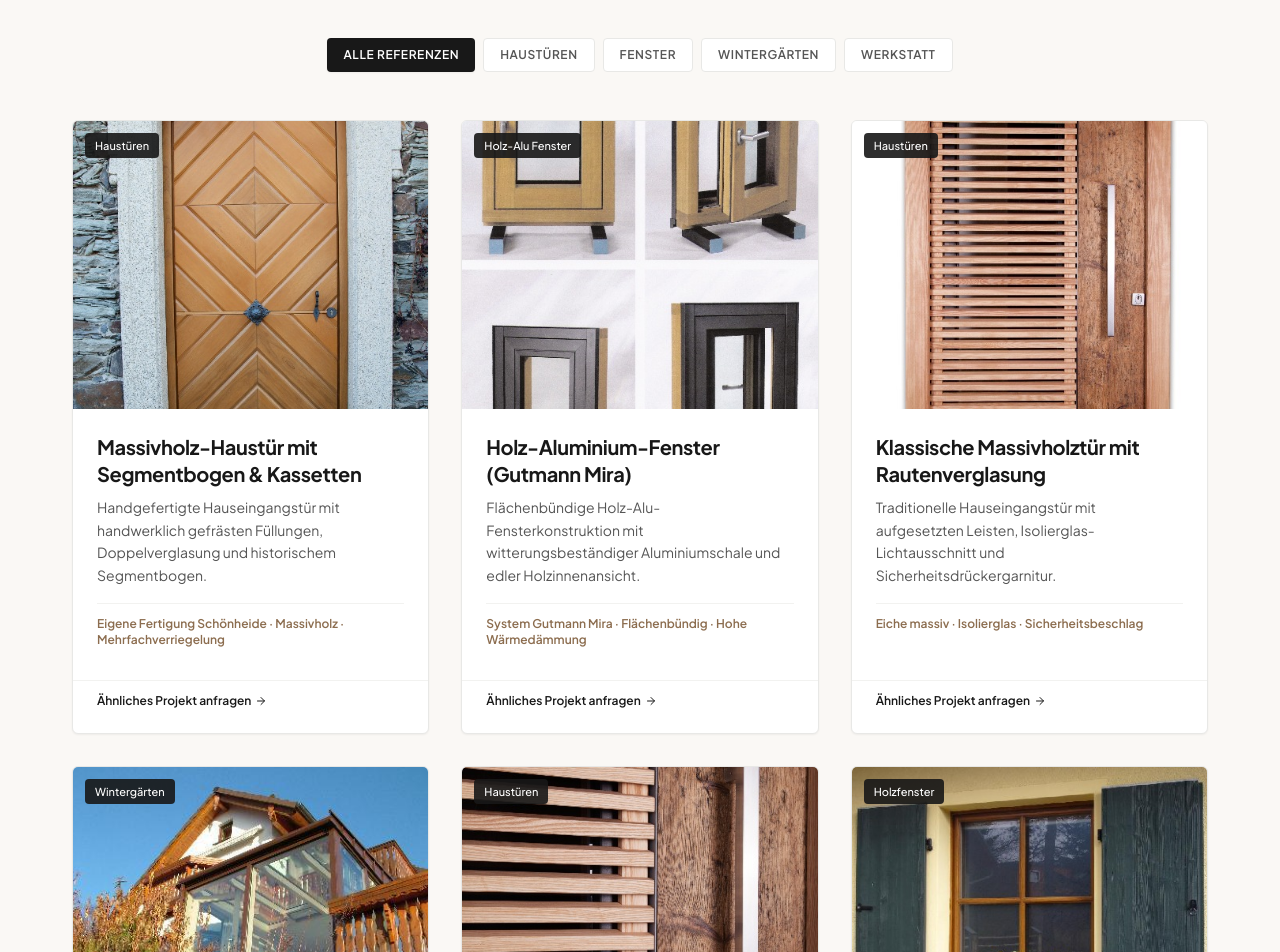
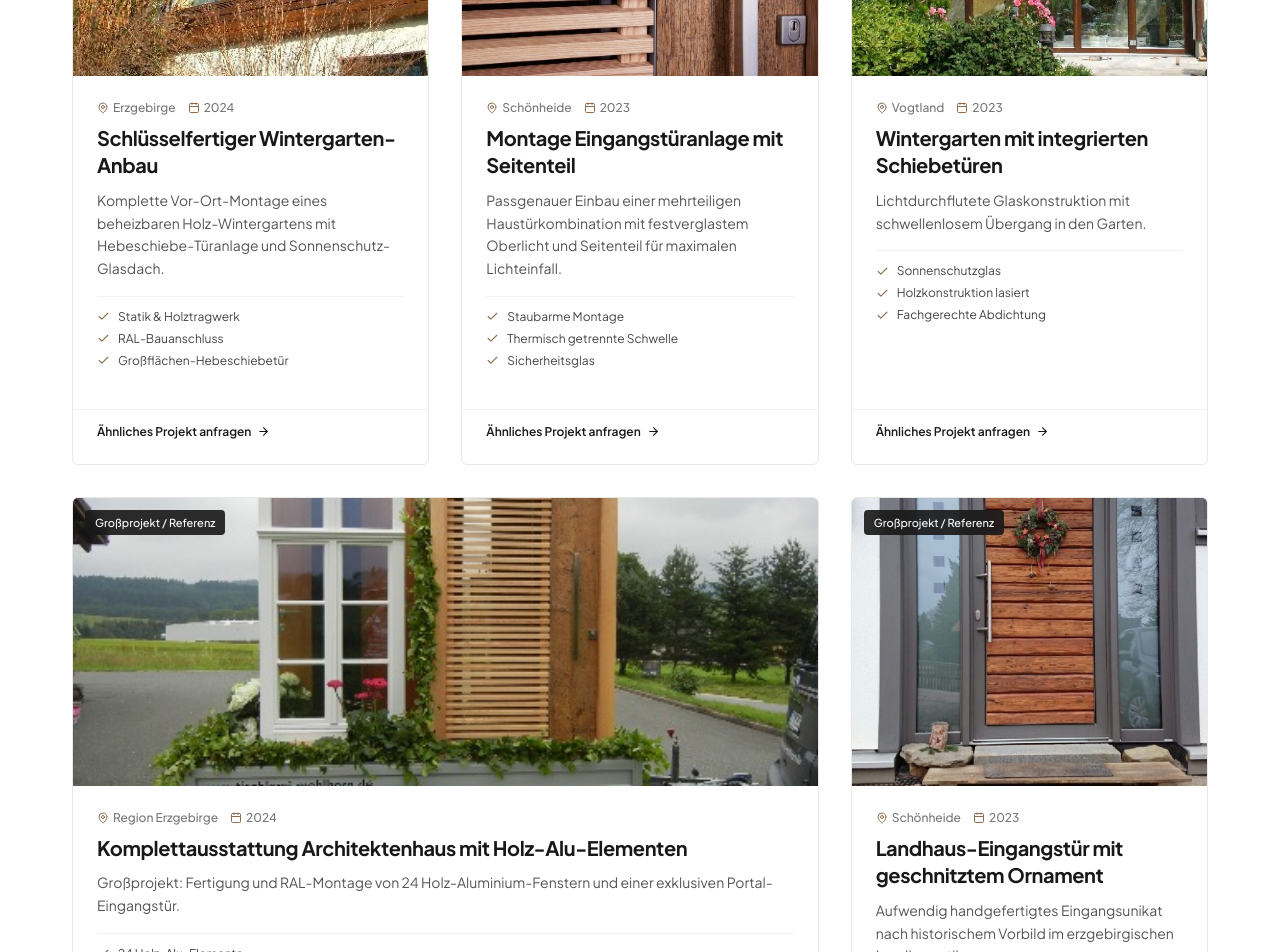
Before and after one commit to XPaule98/tischlerei-mehlhorn, a Next.js app in the folder web/: page /galerie in a window 1280 px wide. Shown: the part 1380-2332 px from the top of the page. Built offline with nearby package versions, Linux system fonts and the light colour scheme; no server answers.

Commit message:
feat: complete gallery overhaul with categorized project showcase (Erfolge, Eigene Produktion, Montage & Baustellen, Großprojekte), lightbox zoom, and full Sanity CMS backend management

```diff
--- a/web/app/galerie/GalerieClient.tsx
+++ b/web/app/galerie/GalerieClient.tsx
@@ -2,127 +2,181 @@
 
 import { useState } from "react";
 import Link from "next/link";
-import { ArrowRight } from "lucide-react";
+import { ArrowRight, MapPin, Calendar, Check, X, ChevronLeft, ChevronRight, Maximize2 } from "lucide-react";
 
-type Category = "alle" | "tueren" | "fenster" | "wintergarten" | "werkstatt";
+export interface GalleryProject {
+  _id?: string;
+  title: string;
+  category: "produktion" | "montage" | "projekte" | "erfolge";
+  location?: string;
+  year?: string;
+  imageUrl: string;
+  galleryUrls?: string[];
+  description?: string;
+  scope?: string[];
+  featured?: boolean;
+}
 
-const realProjects = [
+const fallbackProjects: GalleryProject[] = [
+  // 1. Eigene Produktion
   {
-    id: "tuer-5",
-    title: "Massivholz-Haustür mit Segmentbogen & Kassetten",
-    category: "tueren" as const,
-    categoryLabel: "Haustüren",
-    image: "/images/real/tuer-5.jpg",
-    description: "Handgefertigte Hauseingangstür mit handwerklich gefrästen Füllungen, Doppelverglasung und historischem Segmentbogen.",
-    details: "Eigene Fertigung Schönheide · Massivholz · Mehrfachverriegelung",
+    title: "Holz-Aluminium-Fenster (System Gutmann Mira)",
+    category: "produktion",
+    location: "Werkstatt Schönheide",
+    year: "2024",
+    imageUrl: "/images/real/fenster-holzalu-buendig.jpg",
+    galleryUrls: ["/images/real/fenster-holzalu-buendig.jpg", "/images/real/fenster-holz-1.jpg"],
+    description:
+      "Flächenbündige Holz-Alu-Fertigung in unserer eigenen Werkstatt. Innen behagliches Naturholz, außen unverwüstliches Aluminium.",
+    scope: ["System GUTMANN MIRA", "Eigene Holzverleimung", "3-fach Wärmeschutz"],
   },
   {
-    id: "fenster-holzalu",
-    title: "Holz-Aluminium-Fenster (Gutmann Mira)",
-    category: "fenster" as const,
-    categoryLabel: "Holz-Alu Fenster",
-    image: "/images/real/fenster-holzalu-buendig.jpg",
-    description: "Flächenbündige Holz-Alu-Fensterkonstruktion mit witterungsbeständiger Aluminiumschale und edler Holzinnenansicht.",
-    details: "System Gutmann Mira · Flächenbündig · Hohe Wärmedämmung",
+    title: "Massivholz-Haustür mit Segmentbogen & Kassetten",
+    category: "produktion",
+    location: "Werkstatt Schönheide",
+    year: "2024",
+    imageUrl: "/images/real/tuer-5.jpg",
+    galleryUrls: ["/images/real/tuer-5.jpg", "/images/real/tuer-6.jpg"],
+    description:
+      "Traditionell gefräste Kassettenhaustür mit Segmentbogen und integrierter Mehrfachverriegelung nach Kundenmaß.",
+    scope: ["Eiche Massivholz", "Sicherheitsbeschlag RC2", "Individuelle Schnitzprofile"],
   },
   {
-    id: "tuer-6",
-    title: "Klassische Massivholztür mit Rautenverglasung",
-    category: "tueren" as const,
-    categoryLabel: "Haustüren",
-    image: "/images/real/tuer-6.jpg",
-    description: "Traditionelle Hauseingangstür mit aufgesetzten Leisten, Isolierglas-Lichtausschnitt und Sicherheitsdrückergarnitur.",
-    details: "Eiche massiv · Isolierglas · Sicherheitsbeschlag",
+    title: "Traditionelle Holzfenster mit Ziersprossen",
+    category: "produktion",
+    location: "Werkstatt Schönheide",
+    year: "2023",
+    imageUrl: "/images/real/fenster-holz-1.jpg",
+    description:
+      "Denkmalgerechte Holzfenster mit Zierkämpfern und aufgesetzten Wiener Sprossen für eine denkmalgeschützte Villa.",
+    scope: ["Denkmalschutz-Konform", "Mehrschicht-Tauchorundierung", "Isolierglas"],
+  },
+
+  // 2. Montage & Baustellen
+  {
+    title: "Schlüsselfertiger Wintergarten-Anbau",
+    category: "montage",
+    location: "Erzgebirge",
+    year: "2024",
+    imageUrl: "/images/real/wintergarten-1.jpg",
+    galleryUrls: ["/images/real/wintergarten-1.jpg", "/images/real/wintergarten-2.jpg"],
+    description:
+      "Komplette Vor-Ort-Montage eines beheizbaren Holz-Wintergartens mit Hebeschiebe-Türanlage und Sonnenschutz-Glasdach.",
+    scope: ["Statik & Holztragwerk", "RAL-Bauanschluss", "Großflächen-Hebeschiebetür"],
   },
   {
-    id: "wintergarten-1",
-    title: "Tragender Holz-Wintergarten mit Glasdach",
-    category: "wintergarten" as const,
-    categoryLabel: "Wintergärten",
-    image: "/images/real/wintergarten-1.jpg",
-    description: "Individuell geplanter Wintergartenanbau mit tragender Leimholzkonstruktion und großzügigen Glasfeldern.",
-    details: "Eigene Statik & Fertigung · Sonnenschutzglas · Beheizbar",
+    title: "Montage Eingangstüranlage mit Seitenteil",
+    category: "montage",
+    location: "Schönheide",
+    year: "2023",
+    imageUrl: "/images/real/tuer-7.jpg",
+    description:
+      "Passgenauer Einbau einer mehrteiligen Haustürkombination mit festverglastem Oberlicht und Seitenteil für maximalen Lichteinfall.",
+    scope: ["Staubarme Montage", "Thermisch getrennte Schwelle", "Sicherheitsglas"],
   },
   {
-    id: "tuer-7",
-    title: "Eingangstüranlage mit Seitenteil & Sprossenfenster",
-    category: "tueren" as const,
-    categoryLabel: "Haustüren",
-    image: "/images/real/tuer-7.jpg",
-    description: "Mehrteilige Haustürkombination mit festverglastem Oberlicht und Seitenteil für maximalen Lichteinfall im Flurbereich.",
-    details: "Massivholz · Isolierglas mit echten Sprossen",
+    title: "Wintergarten mit integrierten Schiebetüren",
+    category: "montage",
+    location: "Vogtland",
+    year: "2023",
+    imageUrl: "/images/real/wintergarten-2.jpg",
+    description:
+      "Lichtdurchflutete Glaskonstruktion mit schwellenlosem Übergang in den Garten.",
+    scope: ["Sonnenschutzglas", "Holzkonstruktion lasiert", "Fachgerechte Abdichtung"],
+  },
+
+  // 3. Großprojekte & Referenzen
+  {
+    title: "Komplettausstattung Architektenhaus mit Holz-Alu-Elementen",
+    category: "projekte",
+    location: "Region Erzgebirge",
+    year: "2024",
+    imageUrl: "/images/real/gebaeude-1.jpg",
+    galleryUrls: ["/images/real/gebaeude-1.jpg", "/images/real/fenster-holzalu-buendig.jpg"],
+    description:
+      "Großprojekt: Fertigung und RAL-Montage von 24 Holz-Aluminium-Fenstern und einer exklusiven Portal-Eingangstür.",
+    scope: ["24 Holz-Alu-Elemente", "1 Hauseingangsportal", "RAL-Güteüberwacht"],
+    featured: true,
   },
   {
-    id: "fenster-holz-1",
-    title: "Holzfenster aus eigener Produktion",
-    category: "fenster" as const,
-    categoryLabel: "Holzfenster",
-    image: "/images/real/fenster-holz-1.jpg",
-    description: "Traditionell gefertigte Holzfenster mit Mehrschicht-Verleimung und umweltfreundlicher Tauchgrundierung.",
-    details: "Eigene Fertigung Schönheide · 3-fach Isolierglas",
+    title: "Landhaus-Eingangstür mit geschnitztem Ornament",
+    category: "projekte",
+    location: "Schönheide",
+    year: "2023",
+    imageUrl: "/images/real/tuer-8.jpg",
+    description:
+      "Aufwendig handgefertigtes Eingangsunikat nach historischem Vorbild im erzgebirgischen Landhausstil.",
+    scope: ["Eichen-Massivbau", "Handwerkliche Schnitzarbeit", "Historisches Ziergitter"],
+  },
+
+  // 4. Erfolge & Meilensteine
+  {
+    title: "Meisterbetrieb seit 1977 – Über 45 Jahre Qualität",
+    category: "erfolge",
+    location: "Schönheide",
+    year: "1977 - Heute",
+    imageUrl: "/images/real/werkstatt-2.jpg",
+    description:
+      "Gegründet durch Roland Mehlhorn, 1992 Neubau in der Neuheider Straße, heute erfolgreich in 2. Generation geführt durch Tischlermeister Ronny Mehlhorn.",
+    scope: ["Meisterbetrieb", "Eigene Fertigung", "Hunderte zufriedene Bauherren"],
   },
   {
-    id: "tuer-8",
-    title: "Landhaus-Eingangstür mit Schnitzornamenten",
-    category: "tueren" as const,
-    categoryLabel: "Haustüren",
-    image: "/images/real/tuer-8.jpg",
-    description: "Individuell gefertigte Haustür mit detailreichen Profilfräsungen im regionalen Erzgebirgs-Stil.",
-    details: "Eigene Werkstattfertigung · Unikat",
-  },
-  {
-    id: "wintergarten-2",
-    title: "Wintergarten mit integrierten Schiebetüren",
-    category: "wintergarten" as const,
-    categoryLabel: "Wintergärten",
-    image: "/images/real/wintergarten-2.jpg",
-    description: "Maßgefertigte Holzkonstruktion mit integrierten Hebeschiebe-Elementen für nahtlosen Übergang in den Garten.",
-    details: "Holzbau Schönheide · Schlüsselfertige Montage",
-  },
-  {
-    id: "werkstatt-gebaeude",
-    title: "Firmengebäude & Werkstatt in Schönheide",
-    category: "werkstatt" as const,
-    categoryLabel: "Werkstatt & Betrieb",
-    image: "/images/real/gebaeude-1.jpg",
-    description: "Unser 1992 bezogenes Firmengebäude in der Neuheider Straße 64 b – ausgestattet mit modernem Maschinenpark.",
-    details: "Gegründet 1977 · Meisterbetrieb Ronny Mehlhorn",
-  },
-  {
-    id: "tuer-10",
-    title: "Exklusive Haustür mit Edelstahl- und Glaselementen",
-    category: "tueren" as const,
-    categoryLabel: "Haustüren",
-    image: "/images/real/tuer-10.jpg",
-    description: "Moderne Hauseingangstür mit sandgestrahltem Designglas, Stangengriff und thermisch getrennter Schwelle.",
-    details: "Moderne Optik · RC3 Sicherheit · Einbruchhemmend",
+    title: "Moderne Werkstatt & eigener Maschinenpark",
+    category: "erfolge",
+    location: "Neuheider Str. 64 b",
+    year: "Modernisiert",
+    imageUrl: "/images/real/werkstatt-1.jpg",
+    description:
+      "Kontinuierliche Investition in moderne Holzbearbeitungsmaschinen für höchste Maßgenauigkeit und Oberflächenqualität.",
+    scope: ["Computergestützte Fertigung", "Qualitätslackierung", "Meisterprüfung"],
   },
 ];
 
-export default function GalerieClient() {
-  const [activeCategory, setActiveCategory] = useState<Category>("alle");
+const categoryTabs = [
+  { value: "alle", label: "Alle Einblicke" },
+  { value: "produktion", label: "🪵 Eigene Produktion" },
+  { value: "montage", label: "🛠️ Montage & Baustellen" },
+  { value: "projekte", label: "🏛️ Großprojekte & Referenzen" },
+  { value: "erfolge", label: "🌟 Erfolge & Meisterwerkstatt" },
+];
 
-  const filteredProjects =
+export default function GalerieClient({ initialProjects }: { initialProjects?: GalleryProject[] }) {
+  const [activeCategory, setActiveCategory] = useState<string>("alle");
+  const [lightboxImage, setLightboxImage] = useState<{ src: string; title: string } | null>(null);
+
+  const projects =
+    initialProjects && initialProjects.length > 0 ? initialProjects : fallbackProjects;
+
+  const filtered =
     activeCategory === "alle"
-      ? realProjects
-      : realProjects.filter((p) => p.category === activeCategory);
+      ? projects
+      : projects.filter((p) => p.category === activeCategory);
+
+  const getCategoryLabel = (cat: string) => {
+    switch (cat) {
+      case "produktion":
+        return "Eigene Produktion";
+      case "montage":
+        return "Montage & Baustelle";
+      case "projekte":
+        return "Großprojekt / Referenz";
+      case "erfolge":
+        return "Erfolg & Meilenstein";
+      default:
+        return "Referenz";
+    }
+  };
 
   return (
-    <section className="py-12 md:py-16 bg-[#FAF8F5]">
-      <div className="container-site">
-        {/* Category Pills */}
-        <div className="flex flex-wrap justify-center gap-2 mb-10 md:mb-12">
-          {[
-            { value: "alle", label: "Alle Referenzen" },
-            { value: "tueren", label: "Haustüren" },
-            { value: "fenster", label: "Fenster" },
-            { value: "wintergarten", label: "Wintergärten" },
-            { value: "werkstatt", label: "Werkstatt" },
-          ].map((tab) => (
+    <>
+      {/* Category Filter Toolbar */}
+      <section className="bg-[#F9F9F8] py-3.5 border-b border-[#E8E8E6] sticky top-[72px] z-30 backdrop-blur-md bg-[#F9F9F8]/95">
+        <div className="container-site flex items-center justify-start sm:justify-center overflow-x-auto scrollbar-none gap-2">
+          {categoryTabs.map((tab) => (
             <button
               key={tab.value}
-              onClick={() => setActiveCategory(tab.value as Category)}
-              className={`px-4 py-2 rounded text-xs font-semibold uppercase tracking-wider transition-all cursor-pointer ${
+              onClick={() => setActiveCategory(tab.value)}
+              className={`px-3.5 sm:px-4 py-1.5 rounded text-xs font-semibold uppercase tracking-wider transition-all whitespace-nowrap cursor-pointer ${
                 activeCategory === tab.value
                   ? "bg-[#181818] text-white shadow-xs"
                   : "bg-white text-[#555555] border border-[#E8E8E6] hover:bg-[#F2F2F0]"
@@ -132,68 +186,145 @@ export default function GalerieClient() {
             </button>
           ))}
         </div>
+      </section>
 
-        {/* Gallery Grid */}
+      {/* Gallery Showcase Grid */}
+      <section className="py-12 md:py-16 bg-[#FFFFFF]">
+        <div className="container-site">
           <div className="grid grid-cols-1 md:grid-cols-2 lg:grid-cols-3 gap-6 sm:gap-8">
-          {filteredProjects.map((project) => (
+            {filtered.map((project, idx) => (
               <div
-              key={project.id}
-              className="craft-card overflow-hidden flex flex-col justify-between bg-white shadow-xs hover:shadow-sm"
+                key={project._id || idx}
+                className={`craft-card overflow-hidden flex flex-col justify-between bg-white group ${
+                  project.featured ? "md:col-span-2 lg:col-span-2" : ""
+                }`}
               >
                 <div>
-                <div className="relative h-64 sm:h-72 overflow-hidden bg-[#F2F2F0]">
+                  {/* Image with zoom click */}
+                  <div
+                    onClick={() => setLightboxImage({ src: project.imageUrl, title: project.title })}
+                    className="relative h-64 sm:h-72 overflow-hidden bg-[#F9F9F8] cursor-pointer group"
+                  >
                     {/* eslint-disable-next-line @next/next/no-img-element */}
                     <img
-                    src={project.image}
+                      src={project.imageUrl}
                       alt={project.title}
-                    className="w-full h-full object-cover"
+                      className="w-full h-full object-cover group-hover:scale-105 transition-transform duration-500"
                     />
-                  <div className="absolute top-3 left-3 bg-[#181818]/90 text-white text-[11px] px-2.5 py-1 rounded font-medium">
-                    {project.categoryLabel}
+
+                    {/* Category & Location Badges */}
+                    <div className="absolute top-3 left-3 flex flex-wrap gap-1.5">
+                      <span className="bg-[#181818]/90 text-white text-[10px] sm:text-[11px] px-2.5 py-1 rounded font-medium backdrop-blur-xs">
+                        {getCategoryLabel(project.category)}
+                      </span>
+                    </div>
+
+                    {/* Expand icon on hover */}
+                    <div className="absolute bottom-3 right-3 w-8 h-8 rounded bg-[#181818]/80 text-white flex items-center justify-center opacity-0 group-hover:opacity-100 transition-opacity">
+                      <Maximize2 size={14} />
                     </div>
                   </div>
 
+                  {/* Body Content */}
                   <div className="p-6">
-                  <h3 className="text-xl font-bold text-[#181818] mb-2 leading-snug">
+                    {/* Meta info */}
+                    <div className="flex items-center gap-3 text-xs text-[#777777] mb-2 font-medium">
+                      {project.location && (
+                        <span className="flex items-center gap-1">
+                          <MapPin size={12} className="text-[#8C6D4F]" />
+                          {project.location}
+                        </span>
+                      )}
+                      {project.year && (
+                        <span className="flex items-center gap-1">
+                          <Calendar size={12} className="text-[#8C6D4F]" />
+                          {project.year}
+                        </span>
+                      )}
+                    </div>
+
+                    <h3 className="text-xl font-bold text-[#181818] mb-2.5 leading-snug">
                       {project.title}
                     </h3>
+
+                    {project.description && (
                       <p className="text-[#555555] text-xs sm:text-sm leading-relaxed mb-4">
                         {project.description}
                       </p>
-                  <div className="text-xs font-semibold text-[#8C6D4F] border-t border-[#F2F2F0] pt-3">
-                    {project.details}
+                    )}
+
+                    {/* Scope bullets */}
+                    {project.scope && project.scope.length > 0 && (
+                      <div className="space-y-1.5 pt-3 border-t border-[#F2F2F0] mb-2">
+                        {project.scope.map((item, i) => (
+                          <div key={i} className="flex items-center gap-2 text-xs text-[#444444]">
+                            <Check size={13} className="text-[#8C6D4F] flex-shrink-0" />
+                            <span>{item}</span>
                           </div>
+                        ))}
+                      </div>
+                    )}
                   </div>
                 </div>
 
+                {/* Footer Link */}
                 <div className="p-6 pt-0 border-t border-[#F2F2F0] mt-2">
                   <Link
-                  href={`/kontakt?gewerk=${encodeURIComponent(project.categoryLabel)}`}
-                  className="text-xs font-semibold text-[#181818] hover:text-[#8C6D4F] flex items-center gap-1 pt-3 transition-colors"
+                    href={`/kontakt?gewerk=${encodeURIComponent(project.title)}`}
+                    className="text-xs font-semibold text-[#181818] hover:text-[#8C6D4F] flex items-center gap-1.5 pt-3.5 transition-colors"
                   >
-                  Ähnliches Projekt anfragen <ArrowRight size={12} />
+                    Ähnliches Projekt anfragen <ArrowRight size={13} />
                   </Link>
                 </div>
               </div>
             ))}
           </div>
 
-        {/* Callout */}
-        <div className="mt-14 text-center bg-[#181818] text-white p-8 sm:p-12 rounded-lg">
-          <span className="text-xs font-semibold uppercase tracking-[0.14em] text-white/60 block mb-1">
-            Ihr Bauvorhaben
-          </span>
-          <h3 className="text-2xl sm:text-3xl font-bold mb-2">
-            Wünschen Sie eine Maßanfertigung nach Ihren Vorstellungen?
-          </h3>
-          <p className="text-white/70 text-sm max-w-md mx-auto mb-6 leading-relaxed">
-            Wir beraten Sie persönlich in Schönheide und der gesamten Region Erzgebirge.
+          {/* Empty state fallback */}
+          {filtered.length === 0 && (
+            <div className="text-center py-16 bg-[#F9F9F8] rounded-lg border border-[#E8E8E6]">
+              <p className="text-[#555555] text-sm">
+                In dieser Kategorie sind aktuell keine Einträge hinterlegt.
               </p>
-          <Link href="/kontakt" className="btn bg-white text-[#181818] hover:bg-white/90 text-xs py-2.5 px-5">
-            Unverbindliches Angebot einholen
-          </Link>
+              <button
+                onClick={() => setActiveCategory("alle")}
+                className="btn btn-outline-dark text-xs mt-3"
+              >
+                Alle Einträge anzeigen
+              </button>
+            </div>
+          )}
+        </div>
+      </section>
+
+      {/* Lightbox Modal */}
+      {lightboxImage && (
+        <div
+          className="fixed inset-0 z-50 bg-black/90 backdrop-blur-md flex items-center justify-center p-4"
+          onClick={() => setLightboxImage(null)}
+        >
+          <div className="relative max-w-4xl max-h-[90vh] flex flex-col items-center">
+            {/* Close Button */}
+            <button
+              onClick={() => setLightboxImage(null)}
+              className="absolute -top-10 right-0 text-white/80 hover:text-white flex items-center gap-1 text-xs uppercase tracking-wider cursor-pointer"
+            >
+              <X size={18} /> Schließen
+            </button>
+
+            {/* Image */}
+            {/* eslint-disable-next-line @next/next/no-img-element */}
+            <img
+              src={lightboxImage.src}
+              alt={lightboxImage.title}
+              className="max-h-[80vh] w-auto object-contain rounded shadow-2xl border border-white/10"
+            />
+            <p className="text-white text-sm font-semibold mt-3 text-center">
+              {lightboxImage.title}
+            </p>
           </div>
         </div>
-    </section>
+      )}
+    </>
   );
 }
--- a/web/app/galerie/page.tsx
+++ b/web/app/galerie/page.tsx
@@ -2,9 +2,8 @@ import type { Metadata } from "next";
 import Header from "@/components/layout/Header";
 import Footer from "@/components/layout/Footer";
 import PageHeader from "@/components/layout/PageHeader";
-import BeforeAfterSlider from "@/components/sections/BeforeAfterSlider";
 import { client } from "@/sanity/lib/client";
-import { GALLERY_PAGE_QUERY } from "@/sanity/lib/queries";
+import { GALLERY_PAGE_QUERY, GALLERY_ITEMS_QUERY } from "@/sanity/lib/queries";
 import GalerieClient from "./GalerieClient";
 
 export const revalidate = 30;
@@ -12,29 +11,34 @@ export const revalidate = 30;
 export const metadata: Metadata = {
   title: "Galerie & Referenzen | Tischlerei Ronny Mehlhorn",
   description:
-    "Echte Fotos handgefertigter Fenster, Massivholz-Haustüren und Wintergärten aus der Meisterwerkstatt Tischlerei Mehlhorn in Schönheide.",
+    "Echte Fotos handgefertigter Fenster, Massivholz-Haustüren, Baustellen und Wintergärten aus der Meisterwerkstatt Tischlerei Mehlhorn in Schönheide.",
 };
 
 export default async function GaleriePage() {
   let cmsData = null;
+  let galleryProjects = null;
+
   try {
-    cmsData = await client.fetch(GALLERY_PAGE_QUERY, {}, { next: { revalidate: 30 } });
+    [cmsData, galleryProjects] = await Promise.all([
+      client.fetch(GALLERY_PAGE_QUERY, {}, { next: { revalidate: 30 } }),
+      client.fetch(GALLERY_ITEMS_QUERY, {}, { next: { revalidate: 30 } }),
+    ]);
   } catch (e) {
-    // Fallback
+    // Fallback gracefully
   }
 
-  const badge = cmsData?.badge || "Originalaufnahmen aus Schönheide";
+  const badge = cmsData?.badge || "Meisterbetrieb Schönheide · Inh. Ronny Mehlhorn";
   const title = cmsData?.title || "Galerie & Referenzen";
   const subtitle =
     cmsData?.subtitle ||
-    "Einblicke in maßgefertigte Holzfenster, Holz-Alu-Systeme, Haustüren und Wintergärten aus unserer Werkstatt.";
+    "Einblicke in unsere Meisterwerkstatt, Fertigung und Baustellen im Erzgebirge.";
   const headerImageUrl = cmsData?.headerImageUrl || "/images/real/wintergarten-1.jpg";
 
   return (
     <>
       <Header />
       <main>
-        {/* Dynamic PageHeader with Image Background */}
+        {/* Standardized 100% Consistent PageHeader */}
         <PageHeader
           breadcrumb="Galerie & Referenzen"
           badge={badge}
@@ -43,16 +47,8 @@ export default async function GaleriePage() {
           headerImageUrl={headerImageUrl}
         />
 
-        {/* Interactive Before / After Slider */}
-        <BeforeAfterSlider
-          beforeSrc="/images/real/werkstatt-2.jpg"
-          afterSrc="/images/real/wintergarten-1.jpg"
-          beforeLabel="Werkstattfertigung Schönheide"
-          afterLabel="Montage beim Kunden"
-        />
-
-        {/* Interactive Filterable Gallery */}
-        <GalerieClient />
+        {/* Categorized Projects Grid & Lightbox */}
+        <GalerieClient initialProjects={galleryProjects} />
       </main>
       <Footer />
     </>
--- a/web/sanity/lib/queries.ts
+++ b/web/sanity/lib/queries.ts
@@ -43,6 +43,21 @@ export const GALLERY_PAGE_QUERY = defineQuery(`
     title,
     subtitle,
     "headerImageUrl": headerImage.asset->url
+  }
+`);
+
+export const GALLERY_ITEMS_QUERY = defineQuery(`
+  *[_type == "portfolioProject"] | order(_createdAt desc) {
+    _id,
+    title,
+    category,
+    location,
+    year,
+    "imageUrl": mainImage.asset->url,
+    "galleryUrls": gallery[].asset->url,
+    description,
+    scope,
+    featured
   }
 `);
 
```
Also changed, not shown: 1 other file (tests, documents, lock files or other folders). Lines whose indentation alone changed are shown as unchanged.
